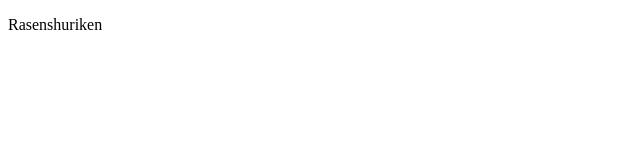
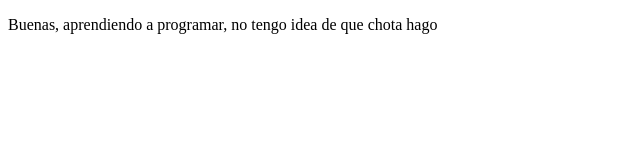
Before and after one commit to galob3r/proyectoDemoCursoPreWork, a plain HTML site: page index.html in a window 1280 px wide. Shown: the whole page, without its empty margins (0-640 px from the left). Drawn offline with Linux system fonts and the light colour scheme.

Commit message:
Actualizamos información

```diff
--- a/index.html
+++ b/index.html
@@ -9,7 +9,7 @@
 </head>
 <body>
     <p>
-        Rasenshuriken
+        Buenas, aprendiendo a programar, no tengo idea de que chota hago
     </p>
 </body>
 </html>
```
